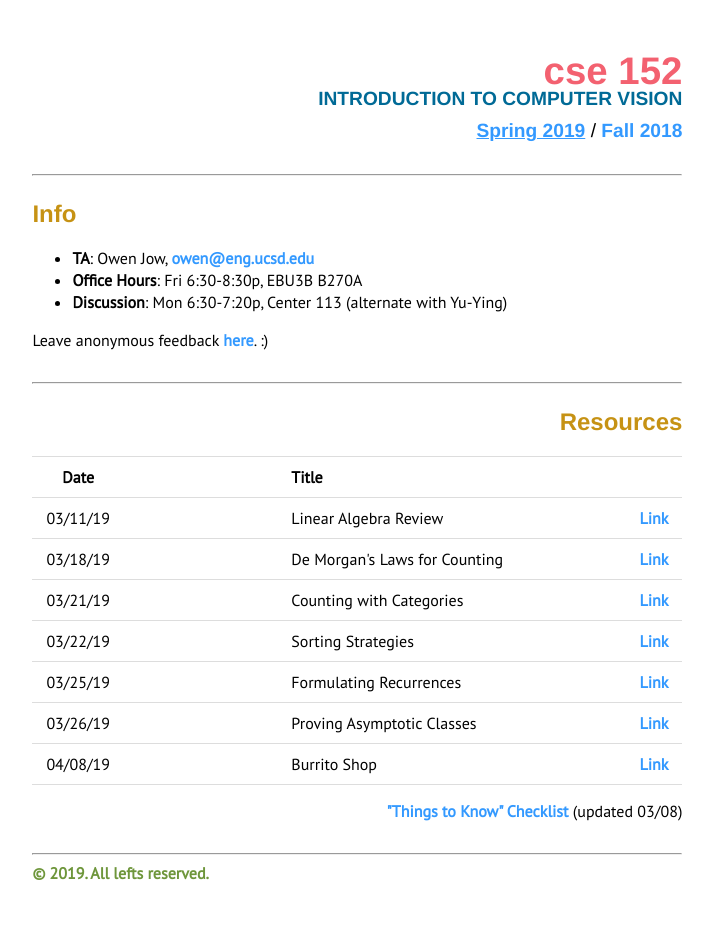
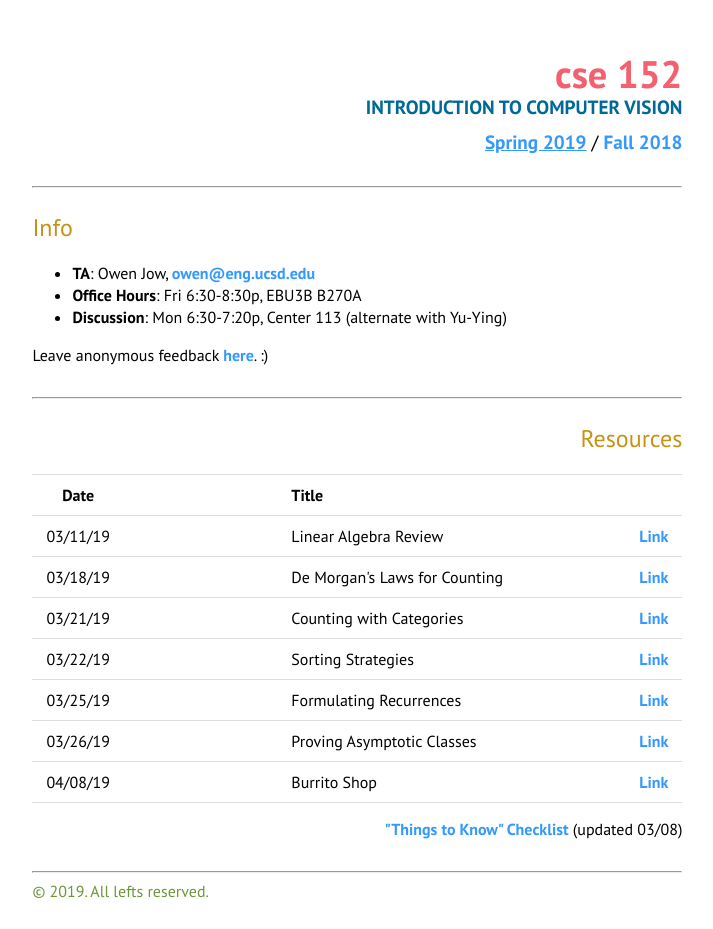
Before and after one commit to ohjay/cse152, a Jekyll site: the page built from index.html, in a window 1280 px wide. Shown: the whole page, without its empty margins (285-998 px from the left). Built offline with Jekyll 4.4.1, drawn with Linux system fonts in a browser that asks for light colours.

Commit message:
homogenize

```diff
--- a/_layouts/sp19_onward.html
+++ b/_layouts/sp19_onward.html
@@ -12,7 +12,7 @@
 
   <!-- CSS files -->
   <link rel="stylesheet" href="{{ site.url }}/css/sp19_onward.css">
-  <link href="https://fonts.googleapis.com/css?family=PT+Sans" rel="stylesheet">
+  <link href="https://fonts.googleapis.com/css?family=PT+Sans:400,700" rel="stylesheet">
   <link rel="canonical" href="{{ page.url | replace: 'index.html', '' | prepend: site.url }}">
 
   <!-- Icons -->
@@ -36,7 +36,7 @@
     {{ content }}  <!-- content which changes every quarter -->
 
     <hr style="margin-top: 2em" /> <!-- ------------------- -->
-    <span id="rights" class="specialfont">&copy; 2019. All lefts reserved.</span>
+    <span id="rights">&copy; 2019. All lefts reserved.</span>
   </div>
 </body>
 </html>
--- a/css/sp19_onward.css
+++ b/css/sp19_onward.css
@@ -4,7 +4,7 @@
 }
 
 body {
-  font-family: "Source Sans Pro", "Helvetica Neue", Helvetica, Arial, sans-serif;
+  font-family: 'PT Sans', sans-serif;
   padding: 20px;
   margin-left: 1%;
 }
@@ -63,7 +63,7 @@ a.active {
 
 h2 {
   color: #c69214;
-  font-weight: 700;
+  font-weight: 400;
 }
 
 #classnum {
@@ -90,7 +90,7 @@ h2 {
 
 #rights {
   color: #6e963b;
-  font-weight: 600;
+  font-weight: 400;
 }
 
 .clampright {
@@ -125,7 +125,3 @@ tr td:nth-child(4), tr th:nth-child(4) {
   text-align: right;
   width: 10%;
 }
-
-.specialfont {
-  font-family: 'PT Sans', sans-serif;
-}
--- a/index.html
+++ b/index.html
@@ -3,20 +3,17 @@ layout: sp19_onward
 ---
 
 <h2 style="margin-top: 1em">Info</h2>
-<div class="specialfont">
 <ul>
   <li><strong>TA</strong>: Owen Jow, <a href="mailto:owen@eng.ucsd.edu">owen@eng.ucsd.edu</a></li>
   <li><strong>Office Hours</strong>: Fri 6:30-8:30p, EBU3B B270A</li>
   <li><strong>Discussion</strong>: Mon 6:30-7:20p, Center 113 (alternate with Yu-Ying)</li>
 </ul>
 Leave anonymous feedback <a href="https://goo.gl/forms/G7KSw84PyF88hhbj1">here</a>. :)
-</div>
 
 <hr style="margin-top: 2em" /> <!-- --------------------- -->
 
 <div class="clampright">
   <h2 style="margin-top: 1em">Resources</h2>
-  <div class="specialfont">
   <table>
     <tr><th>Date</th><th></th><th>Title</th><th></th></tr>
     <tr>
@@ -59,4 +56,3 @@ layout: sp19_onward
   <p><a href="notes/fa18/summary.pdf">
     "Things to Know" Checklist</a> (updated 03/08)</p>
 </div>
-</div>
```
Lines whose indentation alone changed are shown as unchanged.
